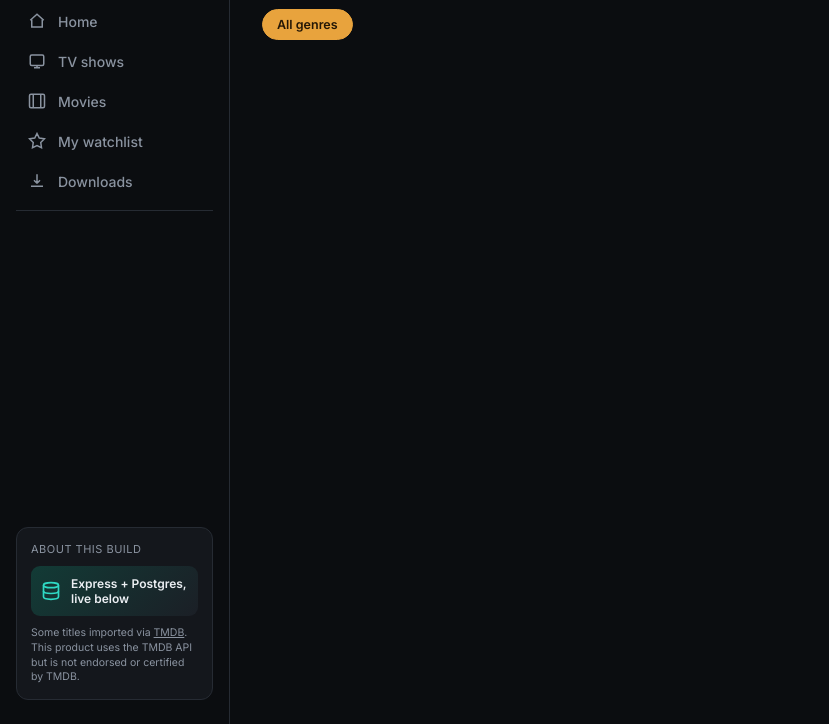
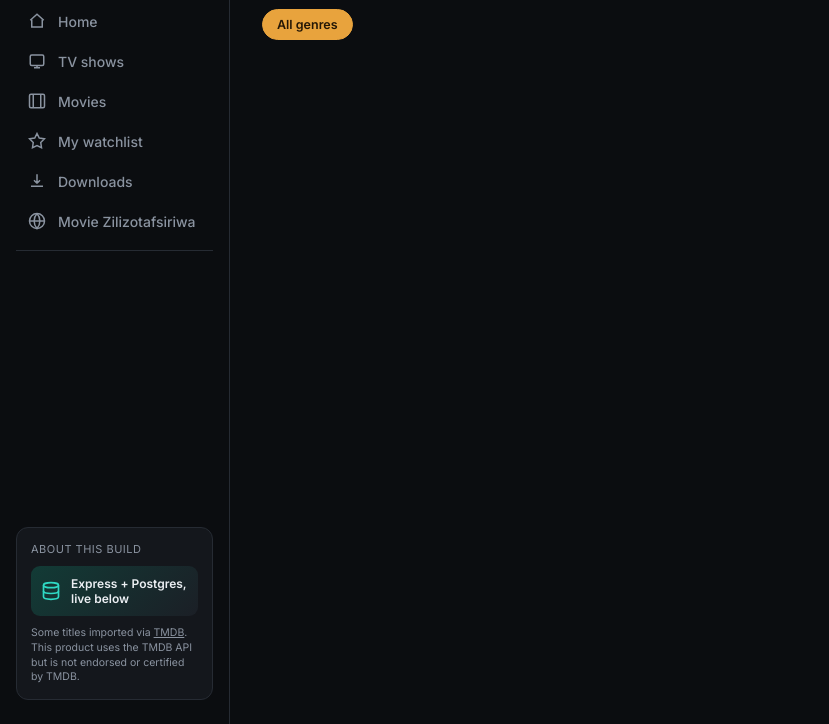
Before and after one commit to sirkeyofwiz/lumatostreaming, a website: page public/index.html in a window 1280 px wide. Shown: the part 76-800 px from the top of the page, without its empty margins (0-829 px from the left). Drawn offline with Linux system fonts and the light colour scheme; no server answers.

Commit message:
Add 'Movie Zilizotafsiriwa' navigation item

```diff
--- a/public/index.html
+++ b/public/index.html
@@ -51,6 +51,10 @@
         <div class="nav-item" data-route="downloads">
       <svg viewBox="0 0 24 24" fill="none" stroke="currentColor" stroke-width="2"><path d="M12 3v12m0 0l-4-4m4 4l4-4M4 19h16"/></svg>
       Downloads
+    </div>
+        <div class="nav-item" data-route="Movie zilizotafsiriwa">
+      <svg viewBox="0 0 24 24" fill="none" stroke="currentColor" stroke-width="2"><circle cx="12" cy="12" r="10"/><path d="M2 12h20M12 2a15 15 0 0 1 0 20a15 15 0 0 1 0-20"/></svg>
+      Movie Zilizotafsiriwa
     </div>
     <div class="nav-divider"></div>
   </nav>
@@ -110,6 +114,10 @@
     <svg viewBox="0 0 24 24" fill="none" stroke="currentColor" stroke-width="2"><path d="M12 3v12m0 0l-4-4m4 4l4-4M4 19h16"/></svg>
     <span>Files</span>
   </div>
+    <div class="nav-item" data-route="Movie zilizotafsiriwa">
+    <svg viewBox="0 0 24 24" fill="none" stroke="currentColor" stroke-width="2"><circle cx="12" cy="12" r="10"/><path d="M2 12h20M12 2a15 15 0 0 1 0 20a15 15 0 0 1 0-20"/></svg>
+    <span>Swahili</span>
+  </div>
 </nav>
 
 <div id="modal-root"></div>
```
